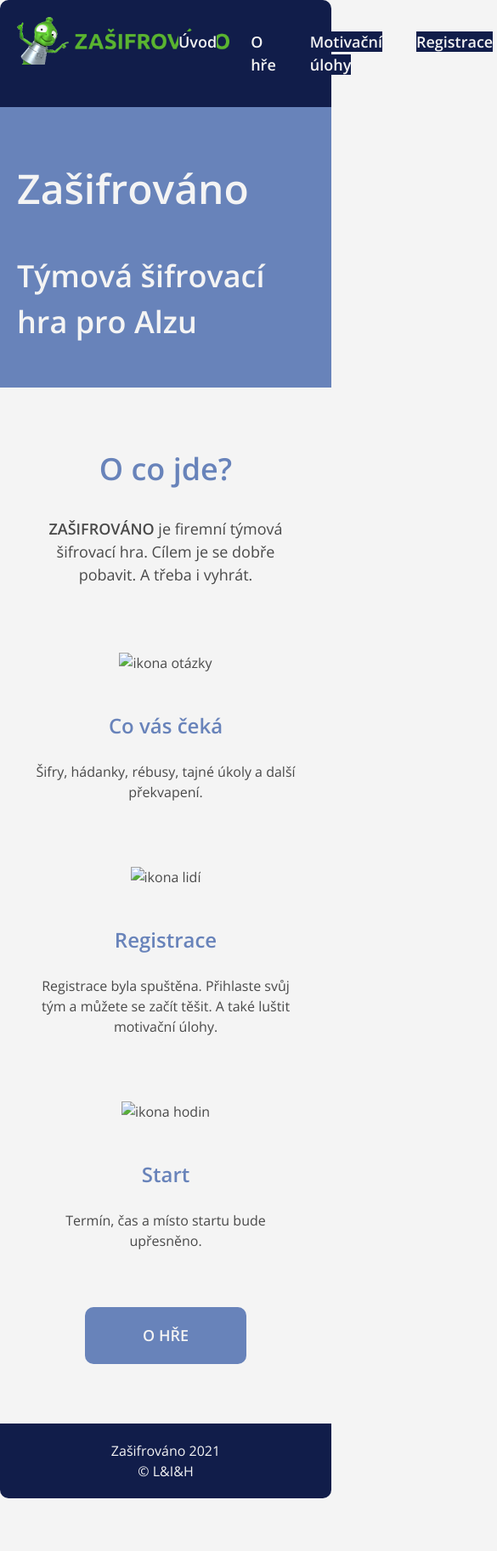
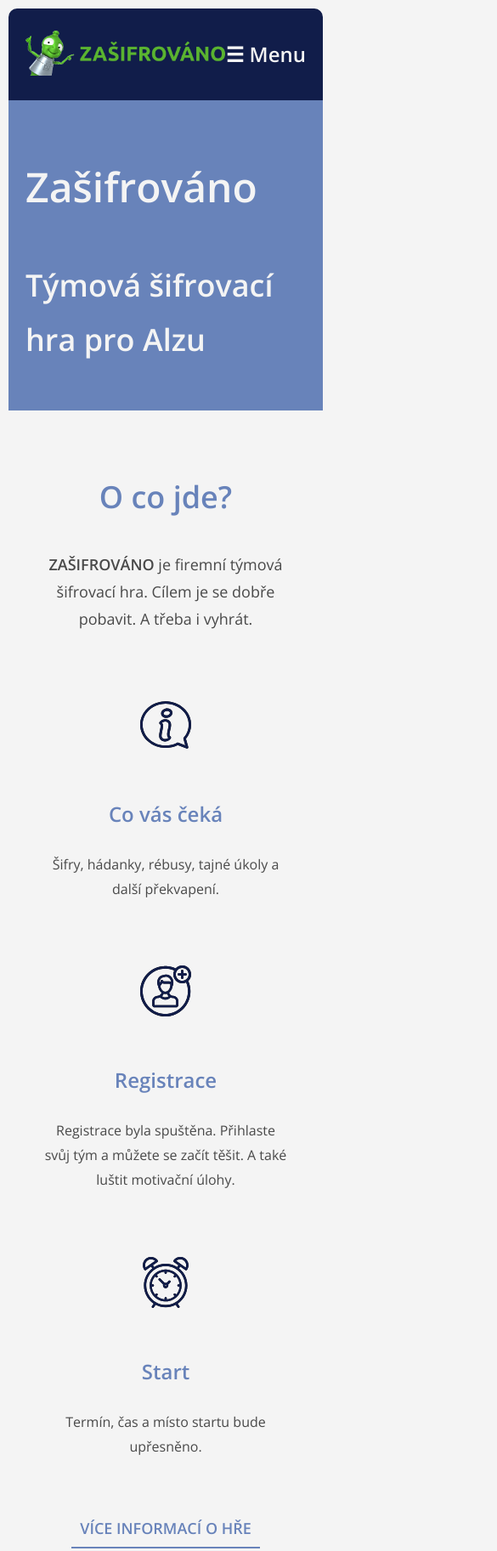
Before and after one commit to iva822/Zasifrovano, an Eleventy site: page index.html in a window 390 px wide. Shown: the top 1825 px of the page at 85% size, 585 px wide, since content can reach past the window. Before the commit the page ends 1763 px from the top, so only its background shows below. Built offline with nearby package versions, Linux system fonts and the light colour scheme; Eleventy itself is replaced by a stand-in of ours; files that its build step writes are made by us from their sources.

Commit message:
hamburger

```diff
--- a/_includes/zasifrovano.njk
+++ b/_includes/zasifrovano.njk
@@ -18,16 +18,19 @@
 		<logo class="header__logo">
 			<img class="logo__img" src="/images/logo3.png" alt="logo Zašifrováno">
 		</logo>
-		<!-- <input class="menu__btn" type="checkbox" id="menu-btn" />
-		<label class="menu__icon" for="menu-btn"><span class="navicon"></span></label> -->
-		<menu class="menu">
+
+		<nav class="menu">
+			<input class="menu__checkbox" type="checkbox" id="menu-checkbox" />
+			<label class="menu__icon" for="menu-checkbox">&#9776; Menu</label>
+
+			<ul class="menu__list">
 				<li class="menu__item"><a class="menu__link" href="/">Úvod</a></li>
 				<li class="menu__item"><a class="menu__link" href="/ohre/">O hře</a></li>
 				<li class="menu__item"><a class="menu__link" href="/motivacni/">Motivační úlohy</a></li>
 				<li class="menu__item"><a class="menu__link" href="/registrace/">Registrace</a></li>
 				<li class="menu__item"><a class="menu__link" href="/prehled/">Přehled týmů</a></li>
 				<li class="menu__item"><a class="menu__link" href="/kontakt/">Kontakt</a></li>
-		</menu>
+			</ul>
 	</header>
 
 	<main>
--- a/index.html
+++ b/index.html
@@ -16,24 +16,24 @@
 
 	<div class="boxy">
 		<div class="box">
-			<img class="box__icon" src="/images/icona1.png" alt="ikona otázky">
+			<img class="box__icon" src="/images/icona1.svg" alt="ikona otázky">
 			<h3 class="blue">Co vás čeká</h3>
 			<p class="text--normal">Šifry, hádanky, rébusy, tajné úkoly a další překvapení.</p>
 		</div>
 		<div class="box">
-			<img class="box__icon" src="/images/icona2.png" alt="ikona lidí">
+			<img class="box__icon" src="/images/icona2.svg" alt="ikona lidí">
 			<h3>Registrace</h3>
 			<p class="text--normal">
 				Registrace byla spuštěna. Přihlaste svůj tým a můžete se začít těšit. A také luštit motivační úlohy.</p>
 		</div>
 		<div class="box">
-			<img class="box__icon" src="/images/icona3.png" alt="ikona hodin">
+			<img class="box__icon" src="/images/icona3.svg" alt="ikona hodin">
 			<h3>Start</h3>
 			<p class="text--normal">Termín, čas a místo startu bude upřesněno.</p>
 		</div>
 	</div>
-	<div class="button--blue">
-		<a class="button__link" href="/o_hre/">O HŘE</a>
+	<div class="button--simple">
+		<a class="button__link--simple" href="/o_hre/">Více informací o hře</a>
 	</div>
 
 </section>
--- a/scss/style.scss
+++ b/scss/style.scss
@@ -24,22 +24,26 @@
 
 body {
     margin: 0;
+    padding: $padding-narrow;
     font-family:$font-main;
     font-size: $normal-size;
     background-color: $background-color;
     max-width: 1500px;
     margin: auto;
-    line-height: 1.5;
+    line-height: 1.8;
     box-sizing: border-box;
     color: $text-color;
 }
 
+
 .header {
     margin: 0;
-    display: flex;
+    padding: 0;
     justify-content: space-between;
     background-color: $primary-color;
     border-radius: 10px 10px 0 0;
+    display: flex;
+    align-items: center;
 
     &__logo {
         margin: 0;
@@ -49,16 +53,53 @@
 
 
 .logo__img {
-    width: 250px;
+    width: 235px;
     padding: $padding-normal;
+    margin-top: 6px;
 }
 
 .menu {
-    display: flex;
+    align-items: center;
+
+    &__icon {
+        color: $background-color;
+        padding:$padding-normal;
+        font-weight: 600;
+        font-size: 24px;
+        @media only screen and (min-width: 1024px){
+            display: none;
+        }
+    }
+
+    &__checkbox {
+        position: absolute;
+        left: -9999px;
+    }
+    &__checkbox:checked ~ .menu__list {
+        display: block;
+    }
+    &__checkbox:checked ~.header {
+        display: block;
+    }
+
+    &__list {
+        padding: 0;
+        background-color: $primary-color;
+        display: none;
+
+        @media only screen and (min-width: 1024px){
+            display: flex;
+        }
+    }
 
     &__item {
-        list-style-type: none;
         padding: $padding-normal;
+        list-style: none;
+        border-bottom: 1px solid $background-color;
+        @media only screen and (min-width: 1024px){
+            border-bottom: none;
+        }
+
     }
 
     &__link{
@@ -66,11 +107,13 @@
         color: $background-color;
         font-size: $bigger-size;
         font-weight: 600;
-        background-color: $primary-color;
         align-items: center;
+        display: block;
     }
     &__link:hover{
-        border-bottom: 2px solid $background-color;
+        @media only screen and (min-width: 1024px){
+            border-bottom: 2px solid $background-color;
+        }
     }
 }
 
@@ -132,6 +175,8 @@
         }
         &__icon {
             padding: $padding-normal;
+            width: 60px;
+            color: $primary-color;
         }
     }
 }
@@ -299,6 +344,7 @@
         border: 2px solid $primary-color;
     }
 .button--simple {
+    text-align: center;
     margin-top: 30px;
 }
 
```
Also changed, not shown: motivacni.html (+1 -1 lines), css/style.css, images/icona1.png (added), images/icona1.svg (added), images/icona2.png (added), images/icona2.svg (added), images/icona3.png (added), images/icona3.svg (added), 1 other file. Lines whose indentation alone changed are shown as unchanged.
